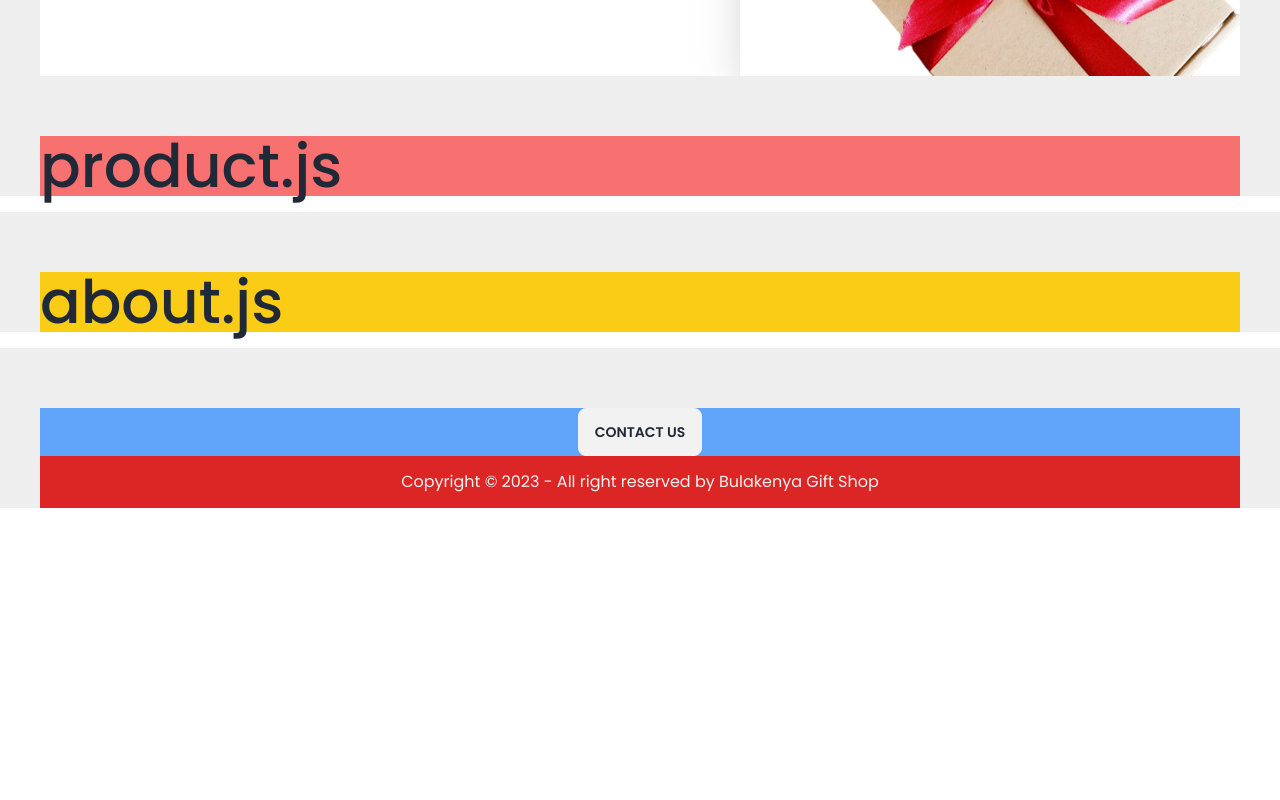
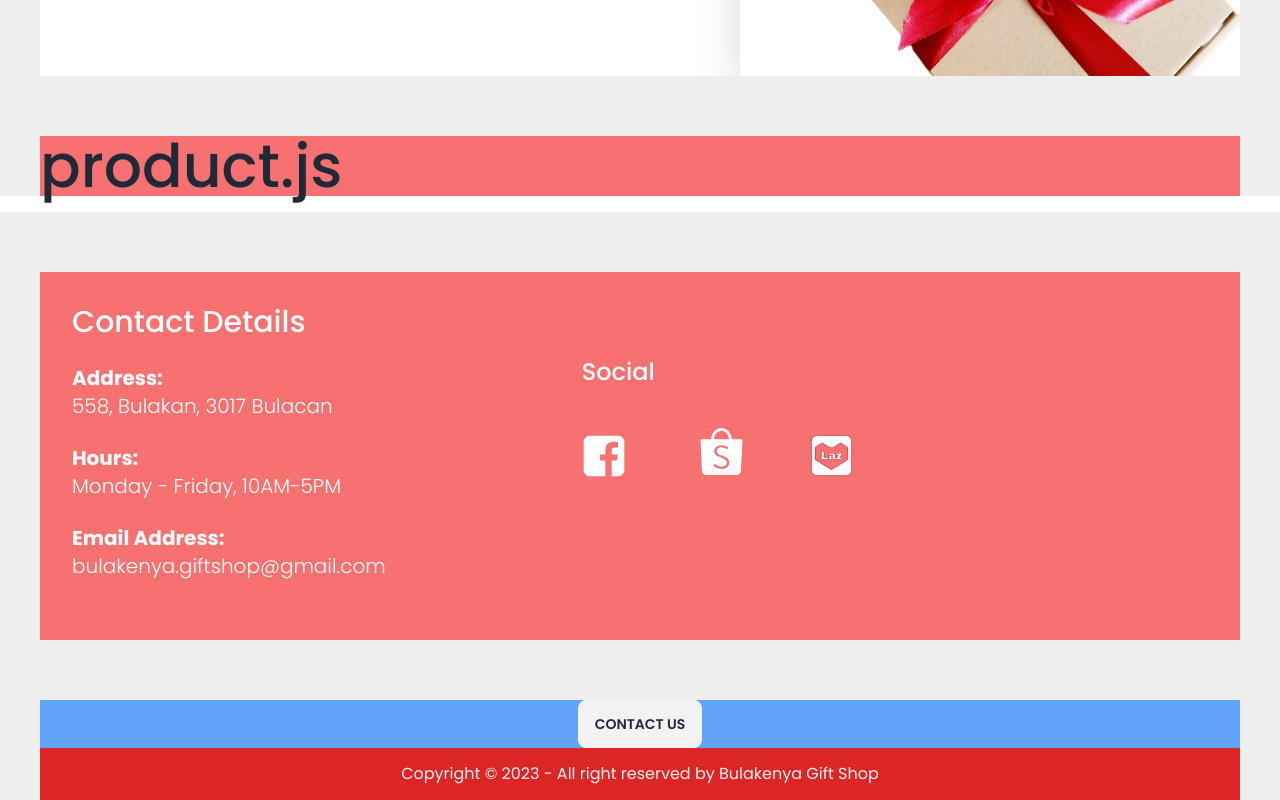
Before and after one commit to jayelemar/Bulakenya-Gift-Shop-v3, a React (Create React App) app: page / in a window 1280 px wide. Shown: the part 484-1284 px from the top of the page. Before the commit the page ends 992 px from the top, so only its background shows below. Built offline with nearby package versions, Linux system fonts and the light colour scheme.

Commit message:
feat: about-section with external links

```diff
--- a/src/pages/about/About.js
+++ b/src/pages/about/About.js
@@ -1,12 +1,57 @@
 import React from 'react'
+import { SiShopee } from 'react-icons/si'
+import { AiFillFacebook } from 'react-icons/ai'
+import lazadaLogo from '../../assets/lazada-logo.png'
 
 const About = () => {
   return (
     <div>
         <section id='about'>
             <div style={{ height: '60px' }}></div>
-            <div className="container bg-yellow-400">
-                <h1>about.js</h1>
+            <div className="container bg-red-400 p-8">
+                <h4 className='text-white text-2xl md:text-3xl'>Contact Details</h4>
+                <div className='flex flex-col md:flex-row text-white '>
+                    <div className="mb-5">
+                        <p className='my-2 text-sm md:text-xl'><span className='block font-bold'>Address: </span> 558, Bulakan, 3017 Bulacan</p>
+                        <p className='my-2 text-sm md:text-xl my-6'><span className='block font-bold '>Hours: </span> Monday - Friday, 10AM-5PM</p>
+                        <p className='my-2 text-sm md:text-xl'><span className='block font-bold '>Email Address:</span> bulakenya.giftshop@gmail.com</p>
+                    </div>
+                    <div className="mb-0 relative md:left-32 lg:left-44">
+                        <h4 className='text-white ml-5 text-2xl hidden md:block'>Social</h4>
+                        <div className="flex w-full justify-start items-center p-3">
+                            <a href="https://web.facebook.com/bulakenya.giftshop"
+                                target="_blank"
+                                rel="noreferrer"
+                            >
+                                <AiFillFacebook size={52} className='rounded-full text-white mx-1'/>
+                            </a>
+                            <a href="https://shopee.ph/bulakenya_giftshop"
+                                target="_blank"
+                                rel="noreferrer"
+                            >
+                                <SiShopee
+                                    size={47}
+                                    className='text-white relative bottom-1 mx-6 md:mx-16 my-4'
+                                />
+                            </a>
+                            <a
+                                href="https://www.lazada.com.ph/shop/bulakenya-gift-shop"
+                                target="_blank"
+                                rel="noreferrer"
+                                style={{ width: '45px', height: '45px' }}>
+                                {/* Adjust the width and height as per your requirements */}
+                                <img src={lazadaLogo}
+                                    alt="lazada-logo"
+                                    style={{ width: '100%', height: '100%' }}
+                                />
+                            </a>
+                        </div>
+
+
+
+
+                    </div>
+                </div>
             </div>
         </section>
     </div>
--- a/src/pages/contact/Contact.js
+++ b/src/pages/contact/Contact.js
@@ -32,8 +32,6 @@ const Contact = () => {
             setIsSubmitted(false);
             closeModal();
         }, 1000);
-
-
     }
 
     const openModal = () => {
```
Also changed, not shown: src/assets/lazada-logo.png (added).
